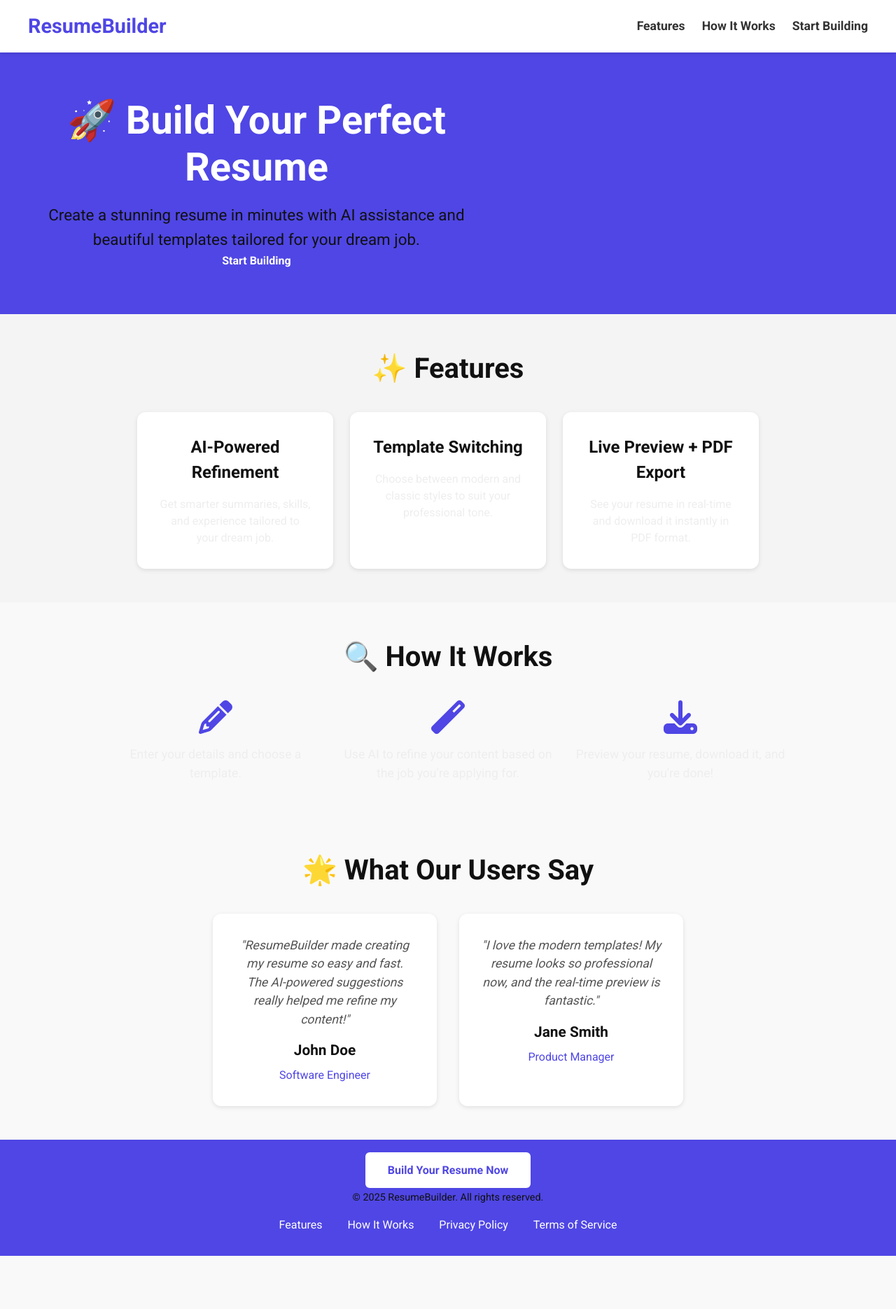
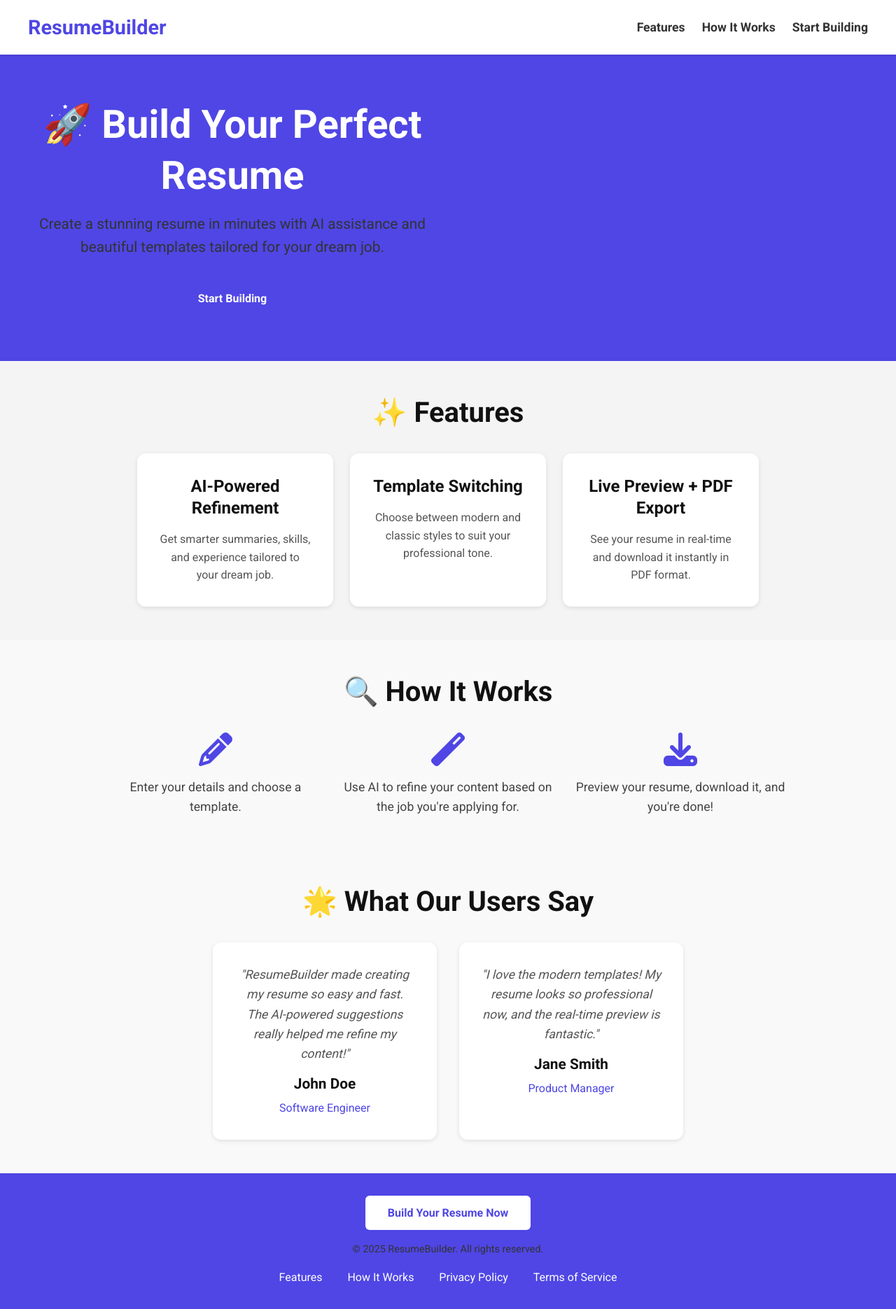
Before and after one commit to iamshrisawant/ResumeBuilder, a plain HTML site: page index.html in a window 1280 px wide. Shown: the whole page at 70% size. Before the commit the page ends 1795 px from the top, so only its background shows below. Drawn offline with Linux system fonts and the light colour scheme; no server answers.

Commit message:
refactor: Improve CSS structure and enhance styling for better readability and layout

```diff
--- a/styles/main.css
+++ b/styles/main.css
@@ -1,6 +1,6 @@
-/* -----------------------------------
+/* ===============================
    RESET & BASE
------------------------------------ */
+================================== */
 * {
   margin: 0;
   padding: 0;
@@ -9,38 +9,39 @@
 
 body {
   font-family: 'Roboto', sans-serif;
-  background: #f9f9f9;
+  background-color: #f9f9f9;
   color: #111;
-  line-height: 1.5;
+  line-height: 1.6;
 }
 
 h1, h2, h3, h4 {
   font-weight: 700;
+  line-height: 1.3;
 }
 
 p {
   font-size: 1rem;
-  color: #111;
+  color: #333;
 }
 
-/* -----------------------------------
+/* ===============================
    NAVBAR
------------------------------------ */
+================================== */
 .navbar {
   position: sticky;
   top: 0;
-  background: #fff;
+  background-color: #fff;
   box-shadow: 0 2px 5px rgba(0, 0, 0, 0.1);
   padding: 1rem 0;
-  z-index: 100;
+  z-index: 1000;
 }
 
 .navbar .container {
+  max-width: 1200px;
+  margin: 0 auto;
   display: flex;
   justify-content: space-between;
   align-items: center;
-  max-width: 1200px;
-  margin: 0 auto;
 }
 
 .navbar .logo {
@@ -71,62 +72,78 @@ p {
   color: #4f46e5;
 }
 
-/* -----------------------------------
+/* ===============================
    HERO SECTION
------------------------------------ */
+================================== */
 .hero {
   display: flex;
   justify-content: space-between;
   align-items: center;
   padding: 4rem 2rem;
-  background: #4f46e5;
+  background-color: #4f46e5;
   color: #fff;
+  flex-wrap: wrap;
 }
 
 .hero.center {
   text-align: center;
 }
 
+.hero-content {
+  max-width: 600px;
+}
+
 .hero-title {
   font-size: 3.5rem;
   margin-bottom: 1rem;
-  line-height: 1.2;
 }
 
 .hero-description {
-  font-size: 1.4rem;
+  font-size: 1.3rem;
   margin-bottom: 2rem;
-  max-width: 600px;
-  margin: 0 auto;
-  line-height: 1.6;
 }
 
 .hero-image img {
   max-width: 450px;
+  width: 100%;
   height: auto;
 }
 
+/* ===============================
+   BUTTONS
+================================== */
+.btn {
+  display: inline-block;
+  padding: 0.75rem 2rem;
+  border-radius: 6px;
+  text-decoration: none;
+  font-weight: bold;
+  transition: all 0.3s ease;
+  text-align: center;
+}
+
 .btn.primary {
-  padding: 0.75rem 2rem;
   background-color: #4f46e5;
   color: #fff;
-  text-decoration: none;
-  border-radius: 6px;
-  font-weight: bold;
-  transition: background-color 0.3s ease;
 }
 
 .btn.primary:hover {
   background-color: #3730a3;
 }
 
-.hero .hero-content {
-  max-width: 55%;
+.btn.secondary {
+  background-color: #fff;
+  color: #4f46e5;
 }
 
-/* -----------------------------------
+.btn.secondary:hover {
+  background-color: #4f46e5;
+  color: #fff;
+}
+
+/* ===============================
    FEATURES SECTION
------------------------------------ */
+================================== */
 .features {
   padding: 3rem 1rem;
   text-align: center;
@@ -140,13 +157,13 @@ p {
 
 .cards {
   display: flex;
+  flex-wrap: wrap;
   gap: 1.5rem;
-  flex-wrap: wrap;
   justify-content: center;
 }
 
 .card {
-  background: #fff;
+  background-color: #fff;
   border-radius: 12px;
   padding: 2rem;
   width: 280px;
@@ -171,12 +188,12 @@ p {
 
 .card p {
   font-size: 1rem;
-  color: #eee;
+  color: #555;
 }
 
-/* -----------------------------------
-   HOW IT WORKS SECTION
------------------------------------ */
+/* ===============================
+   HOW IT WORKS
+================================== */
 .how-it-works {
   padding: 3rem 1rem;
   text-align: center;
@@ -189,9 +206,9 @@ p {
 
 .steps {
   display: flex;
+  flex-wrap: wrap;
+  gap: 2rem;
   justify-content: center;
-  gap: 2rem;
-  flex-wrap: wrap;
 }
 
 .step {
@@ -200,18 +217,19 @@ p {
 }
 
 .step-icon {
+  font-size: 2rem;
   color: #4f46e5;
   margin-bottom: 1rem;
 }
 
 .step p {
   font-size: 1.1rem;
-  color: #eee;
+  color: #444;
 }
 
-/* -----------------------------------
-   TESTIMONIALS SECTION
------------------------------------ */
+/* ===============================
+   TESTIMONIALS
+================================== */
 .testimonials {
   padding: 3rem 1rem;
   background-color: #f9f9f9;
@@ -225,18 +243,17 @@ p {
 
 .testimonials-cards {
   display: flex;
+  flex-wrap: wrap;
+  gap: 2rem;
   justify-content: center;
-  gap: 2rem;
-  flex-wrap: wrap;
 }
 
 .testimonial-card {
-  background: #fff;
+  background-color: #fff;
   border-radius: 12px;
   padding: 2rem;
   width: 320px;
   box-shadow: 0 2px 6px rgba(0, 0, 0, 0.1);
-  text-align: center;
 }
 
 .testimonial-card p {
@@ -256,29 +273,14 @@ p {
   color: #4f46e5;
 }
 
-/* -----------------------------------
+/* ===============================
    FOOTER
------------------------------------ */
+================================== */
 .footer {
   background-color: #4f46e5;
   color: #fff;
   padding: 2rem 1rem;
   text-align: center;
-}
-
-.footer .btn.secondary {
-  background-color: #fff;
-  color: #4f46e5;
-  padding: 1rem 2rem;
-  border-radius: 6px;
-  text-decoration: none;
-  font-weight: bold;
-  transition: background-color 0.3s ease;
-}
-
-.footer .btn.secondary:hover {
-  background-color: #4f46e5;
-  color: #fff;
 }
 
 .footer p {
@@ -288,8 +290,8 @@ p {
 
 .footer-links {
   list-style: none;
+  margin-top: 1rem;
   padding: 0;
-  margin-top: 1rem;
 }
 
 .footer-links li {
@@ -306,9 +308,9 @@ p {
   text-decoration: underline;
 }
 
-/* -----------------------------------
+/* ===============================
    RESPONSIVE DESIGN
------------------------------------ */
+================================== */
 @media (max-width: 768px) {
   .hero {
     flex-direction: column;
@@ -321,48 +323,18 @@ p {
 
   .hero-description {
     font-size: 1.2rem;
-    margin-bottom: 1.5rem;
   }
 
-  .hero .hero-content {
+  .hero-content {
     max-width: 100%;
   }
 
-  .cards {
-    flex-direction: column;
-    align-items: center;
-  }
-
-  .card {
+  .card, .testimonial-card {
     width: 100%;
-    margin-bottom: 1rem;
-  }
-
-  .steps {
-    flex-direction: column;
-    align-items: center;
-  }
-
-  .step {
-    margin-bottom: 1.5rem;
-  }
-
-  .testimonials-cards {
-    flex-direction: column;
-    align-items: center;
-  }
-
-  .testimonial-card {
-    width: 100%;
-    margin-bottom: 1rem;
-  }
-
-  .footer .footer-links {
-    margin-top: 1rem;
   }
 
   .footer-links li {
-    display: inline-block;
+    display: block;
     margin: 0.5rem 0;
   }
 }
```
